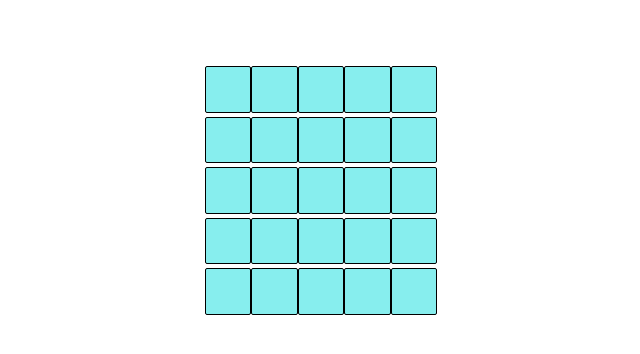
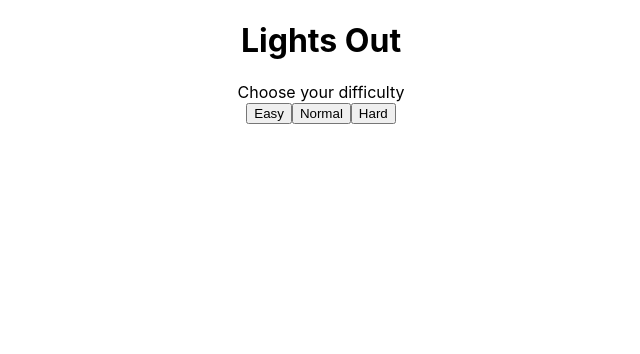
Before and after one commit to fabianeboli/lightsout, a React (Create React App) app: page / in a window 1280 px wide. Shown: the top 354 px of the page, without its empty margins (319-959 px from the left). Built offline with nearby package versions, Linux system fonts and the light colour scheme.

Commit message:
Added Difficulties

```diff
--- a/src/App.tsx
+++ b/src/App.tsx
@@ -2,11 +2,14 @@ import React from 'react';
 import './App.css';
 import { Tile } from './components/Tile/Tile';
 import { Board } from './components/Board/Board';
+import { MainScreen } from './components/MainScreen/MainScreen';
+
+
 
 const App: React.FC = () => {
   return (
     <div className="App">
-     <Board numberOfRows={5} numberOfCols={5}/>
+      <MainScreen/>
     </div>
   );
 }
--- a/src/components/Board/Board.tsx
+++ b/src/components/Board/Board.tsx
@@ -5,6 +5,7 @@ import styles from './Board.module.sass';
 interface IProps {
     numberOfRows: number;
     numberOfCols: number;
+    difficulty: number;
 }
 
 
@@ -14,7 +15,7 @@ export const Board:React.FC<IProps> = (props: IProps) => {
         for(let i = 0; i < props.numberOfRows; i++) {
             let row = [];
             for(let i = 0;i < props.numberOfCols;i++){
-                row.push(Light.on);
+                row.push(Math.random() < props.difficulty ? Light.on : Light.off);
             }
             board.push(row)
         }
@@ -22,7 +23,6 @@ export const Board:React.FC<IProps> = (props: IProps) => {
     }
 
     const [light,setLights] = useState<Light[][]>(generateBoard());
-    const [test, settest] = useState<number[][]>([])
 
     const flipLights = (coordination: string) => {
         const [y, x] = coordination.split(':').map(Number);
@@ -31,7 +31,7 @@ export const Board:React.FC<IProps> = (props: IProps) => {
             if(x >= 0 && x < props.numberOfCols && y >= 0 && y < props.numberOfRows) {
                 const checkLight =  light[y][x] === Light.off ? Light.on: Light.off;
                 light[y][x] = checkLight;
-                setLights([...light, [checkLight]])
+                setLights([...light])
                 console.log('I am also used',light[y][x], light[y][x] === Light.off ? Light.on: Light.off, y, x)
             }
         }
@@ -40,7 +40,11 @@ export const Board:React.FC<IProps> = (props: IProps) => {
         flipLight(y, x + 1) // southern Neighbour
         flipLight(y - 1, x) // western Neighbour
         flipLight(y + 1, x) // eastern Neighbour
+        console.log(light)
+
     }
+
+    const isGameWon = ():boolean => light.every(y => y.every(x => x === Light.off))
 
 
     const presentBoard = () => {
@@ -66,6 +70,7 @@ export const Board:React.FC<IProps> = (props: IProps) => {
 
     return(
         <div className={styles.board}>
+        {isGameWon() ? <h2>You won!</h2> : ''}
         {presentBoard()}
         </div>
     )
--- /dev/null
+++ b/src/components/MainScreen/MainScreen.tsx
@@ -0,0 +1,68 @@
+import React, { useState } from 'react'
+import { Board } from '../Board/Board';
+
+enum Difficulty {
+    Easy = 0.25,
+    Normal = 0.5,
+    Hard = 0.75
+}
+
+interface State {
+    numberOfRows: number;
+    numberOfCols: number;
+    difficulty: Difficulty;
+}
+
+export const MainScreen = () => {
+    const [boardParameters, setBoardParameters] = useState<State>({
+        numberOfRows: 5,
+        numberOfCols: 5,
+        difficulty: Difficulty.Normal
+    })
+    const [boardSet, setBoardSet] = useState<boolean>(false)
+    const setDifficulty = (difficulty: Difficulty) => {
+        console.log(boardParameters.numberOfRows)
+        setBoardSet(true)
+        switch (difficulty) {
+            case Difficulty.Easy:
+                return setBoardParameters({ numberOfRows: 5, numberOfCols: 5, difficulty: Difficulty.Easy })
+            case Difficulty.Normal:
+                return setBoardParameters({ numberOfRows: 5, numberOfCols: 5, difficulty: Difficulty.Normal })
+            case Difficulty.Hard:
+                return setBoardParameters({ numberOfRows: 5, numberOfCols: 6, difficulty: Difficulty.Hard })
+        }
+    }
+
+    const initialScreen = () => {
+        console.log("IS NOT Set", boardSet)
+        return (
+            <>
+                <div>Choose your difficulty</div>
+                <button onClick={() => setDifficulty(Difficulty.Easy)}>Easy</button>
+                <button onClick={() => setDifficulty(Difficulty.Normal)}>Normal</button>
+                <button onClick={() => setDifficulty(Difficulty.Hard)}>Hard</button>
+            </>
+        )
+    }
+
+    const gameScreen = () => {
+        console.log("IS Set", boardSet)
+        return (
+            <>
+                <Board numberOfCols={boardParameters.numberOfRows}
+                    numberOfRows={boardParameters.numberOfCols}
+                    difficulty={boardParameters.difficulty} />
+            </>
+        )
+
+    }
+
+    return (
+        <div>
+            <h1> Lights Out </h1>
+            {boardSet ? gameScreen() : initialScreen()}
+
+
+        </div>
+    )
+}
--- a/src/components/Tile/Tile.tsx
+++ b/src/components/Tile/Tile.tsx
@@ -12,14 +12,10 @@ interface IProps {
 }
 
 export const Tile:React.FC<IProps> = (props: IProps) => {
-	const [lights, setLights] = useState<Light>(Light.off)
-	let lightsColor = props.light === Light.off ? styles.lightOff : styles.lightOn;
+	const lightsColor = props.light === Light.off ? styles.lightOff : styles.lightOn;
 
 	const handleClick = (evt: React.MouseEvent) => {
-		lightsColor = props.light === Light.off ? styles.lightOff : styles.lightOn;
-
-		props.click(evt)
-		// setLights(props.light === Light.off ? Light.on : Light.off);
+		props.click()
 		console.log('CURRENT PROP LIGHT', props.light)
 	}
 
```
Also changed, not shown: src/components/MainScreen/MainScreen.module.sass (added).
